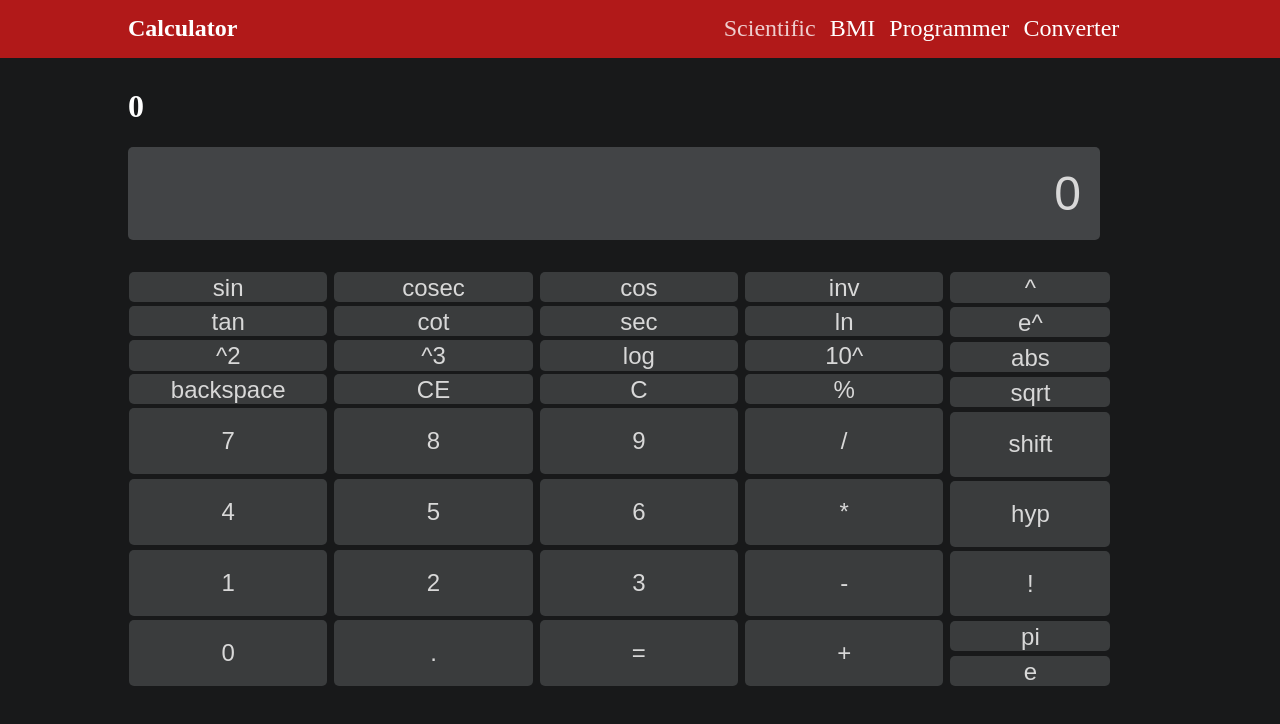
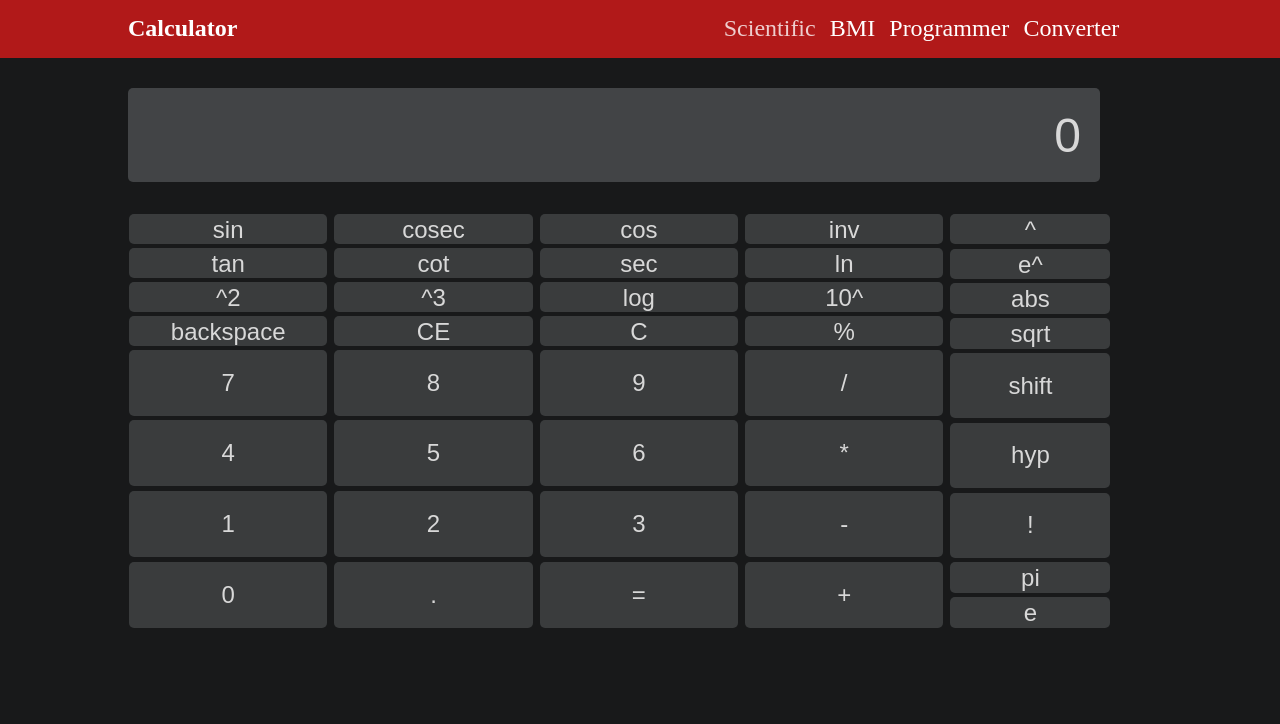
Before and after one commit to Junaidhassan99/next-calculator, a Next.js app: page /scientific in a window 1280 px wide. Shown: the top 724 px of the page. Built offline with nearby package versions, Linux system fonts and the light colour scheme.

Commit message:
Update CalculatorScreen.tsx

```diff
--- a/components/CalculatorScreen.tsx
+++ b/components/CalculatorScreen.tsx
@@ -11,8 +11,6 @@ const CalculatorScreen: React.FC<{
     (state) => state.calculator.screenText
   );
 
-  console.log(calculatorSelector);
-
   const buttonKeysSelector = useAppSelector(
     (state) => state.calculator.buttonKeys
   );
@@ -21,8 +19,6 @@ const CalculatorScreen: React.FC<{
 
   const screenInputRef = useRef<HTMLInputElement>(null);
   const parentRef = useRef<HTMLDivElement>(null);
-
-  console.log(`test 1: ${calculatorSelector}`);
 
   function screenInputKeyHandler(eventKey: any) {
     const allowedKeys = [
@@ -81,15 +77,18 @@ const CalculatorScreen: React.FC<{
 
   return (
     <div className={"calculator-screen-parent"} ref={parentRef}>
-      <h1 style={{color:'white'}}>{calculatorSelector}</h1>
+      {/* <h1 style={{ color: "white" }}>{calculatorSelector}</h1> */}
       <input
         className={`${
           isShiftSelected && "calculator-screen-shift-h"
         } calculator-screen default-border dark-component-text-color dark-component`}
         type="text"
-        defaultValue={calculatorSelector}
+        value={calculatorSelector}
         ref={screenInputRef}
         onKeyDown={screenInputKeyHandler}
+        onChange={(event) => {
+          //do nothing
+        }}
       ></input>
     </div>
   );
```
